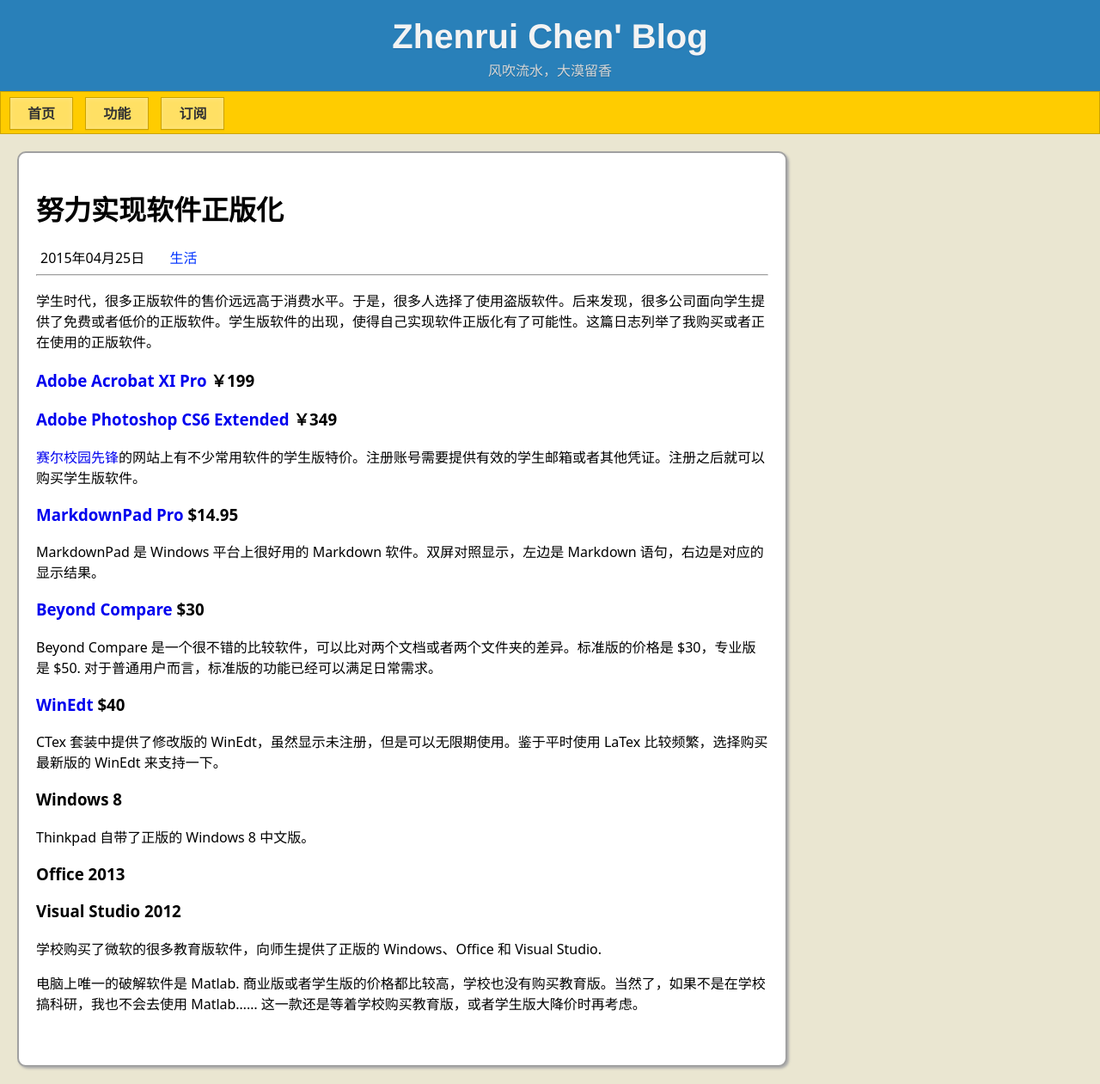
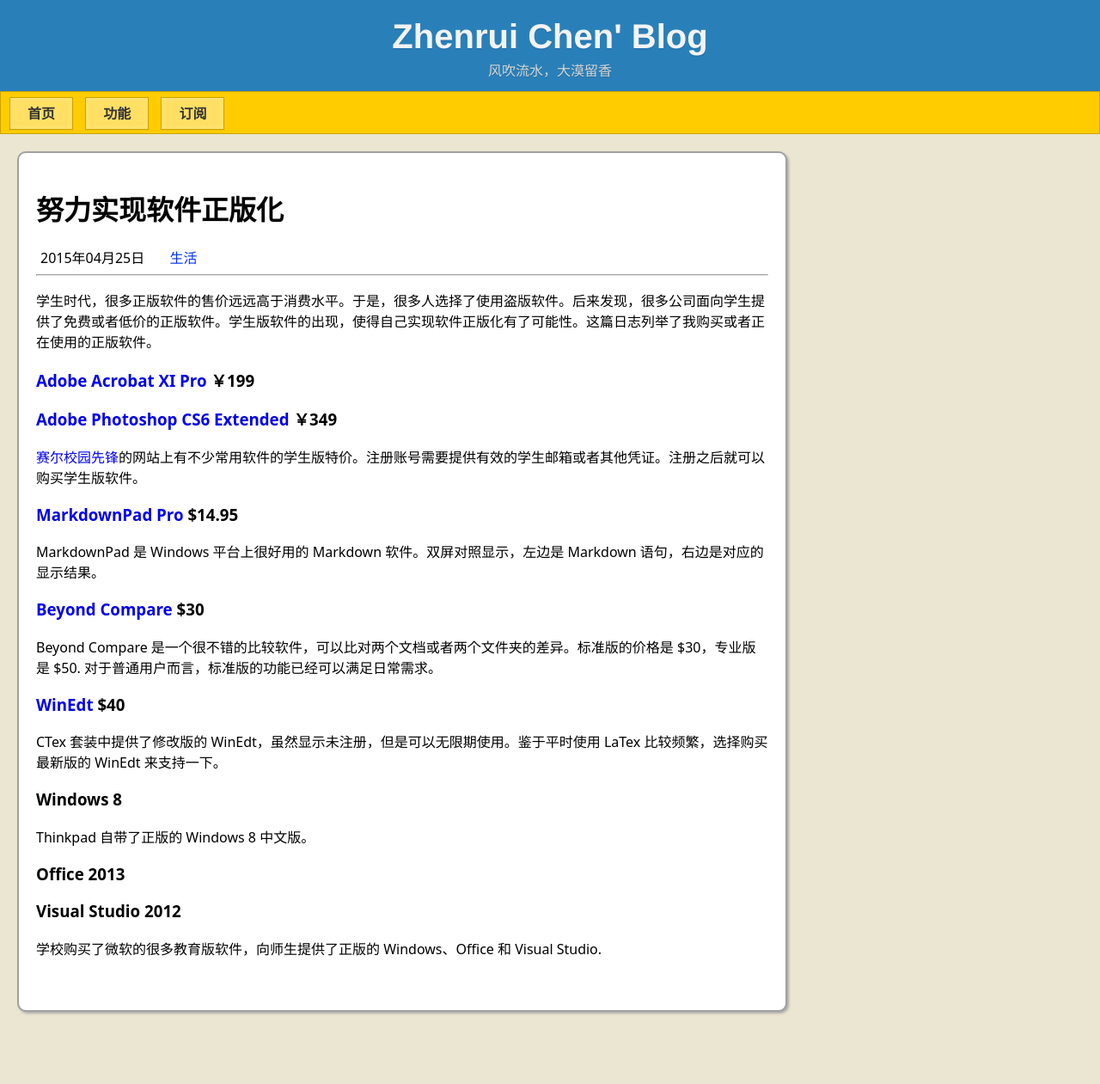
Before and after one commit to ZhenruiChen/ZhenruiChen.github.io, a Jekyll site: the page built from _posts/2015-04-25-Software.md, in a window 1280 px wide. Shown: the whole page at 86% size. Built offline with Jekyll 4.4.1, drawn with Linux system fonts in a browser that asks for light colours; after the commit the page ends 1197 px from its top, so only the background shows below that.

Commit message:
Update the post about software.

```diff
--- a/_posts/2015-04-25-Software.md
+++ b/_posts/2015-04-25-Software.md
@@ -40,5 +40,3 @@
 ### Visual Studio 2012
 
 学校购买了微软的很多教育版软件，向师生提供了正版的 Windows、Office 和 Visual Studio.
-
-电脑上唯一的破解软件是 Matlab. 商业版或者学生版的价格都比较高，学校也没有购买教育版。当然了，如果不是在学校搞科研，我也不会去使用 Matlab…… 这一款还是等着学校购买教育版，或者学生版大降价时再考虑。
```
Also changed, not shown: 1 other file.
